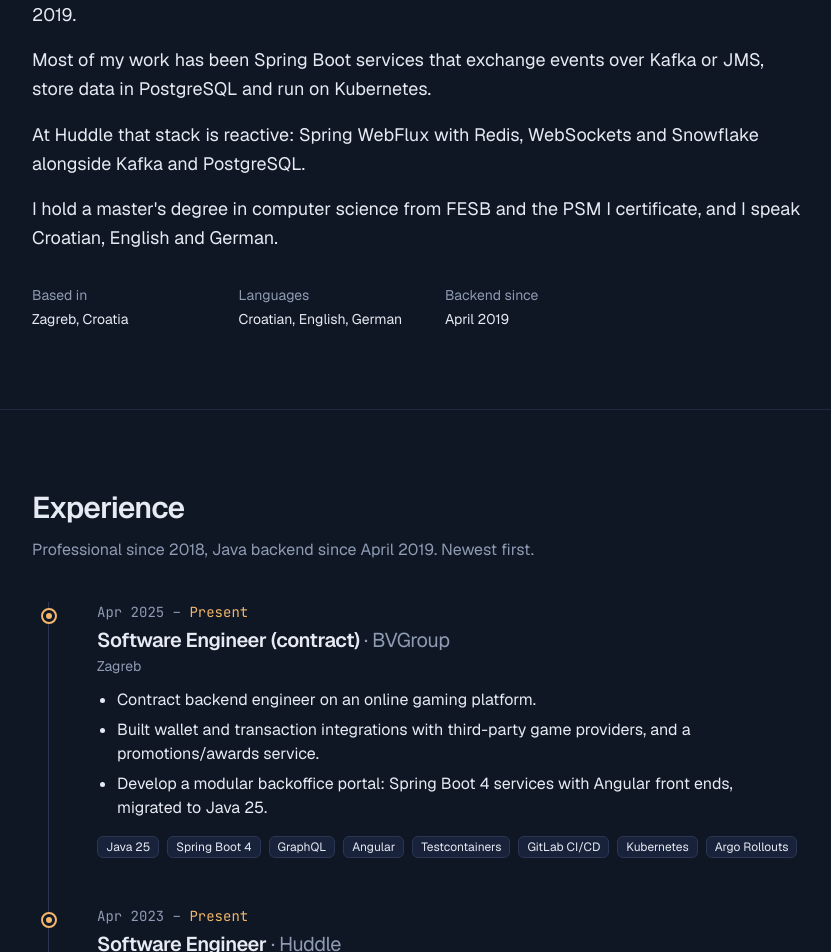
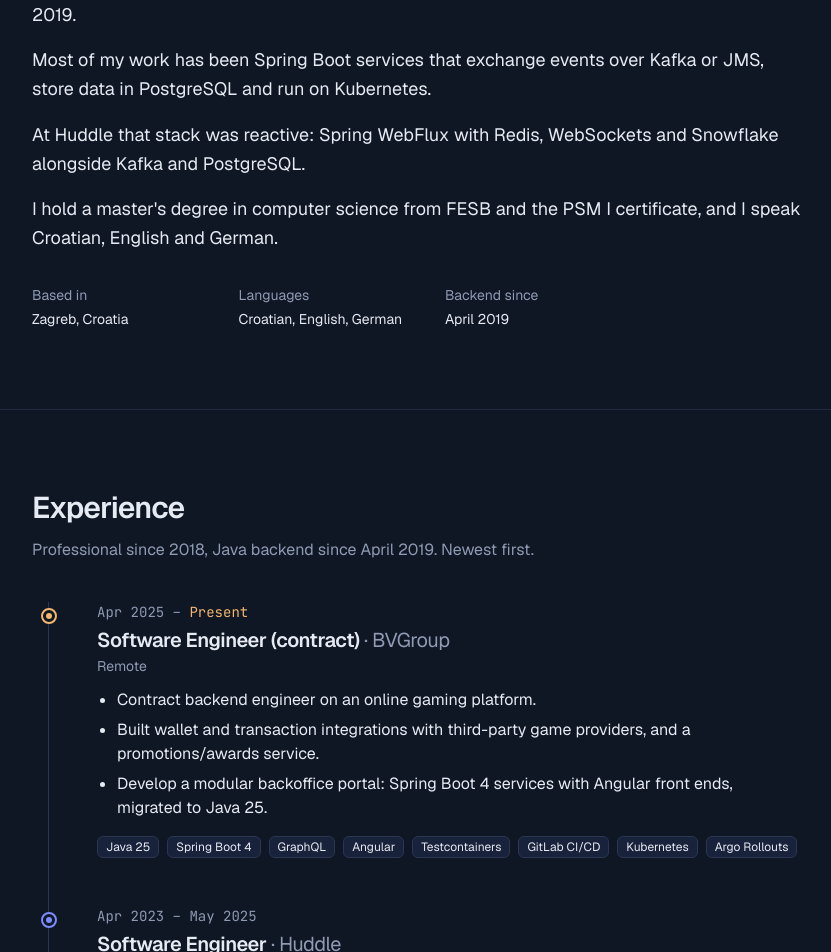
Before and after one commit to bartolovica/portfolio, a Next.js app: page / in a window 1280 px wide. Shown: the part 720-1672 px from the top of the page, without its empty margins (56-887 px from the left). Built offline with nearby package versions, Linux system fonts and the light colour scheme; no server answers.

Commit message:
Make BVGroup the current remote role and end Huddle in Apr 2025
Set the BVGroup location to Remote, give Huddle an end date and switch
the About sentence about Huddle to the past tense.

```diff
--- a/src/content/site.ts
+++ b/src/content/site.ts
@@ -46,7 +46,7 @@ export const site = {
   about: [
     "I am a backend engineer based in Zagreb, working in software since 2018 and on Java since 2019.",
     "Most of my work has been Spring Boot services that exchange events over Kafka or JMS, store data in PostgreSQL and run on Kubernetes.",
-    "At Huddle that stack is reactive: Spring WebFlux with Redis, WebSockets and Snowflake alongside Kafka and PostgreSQL.",
+    "At Huddle that stack was reactive: Spring WebFlux with Redis, WebSockets and Snowflake alongside Kafka and PostgreSQL.",
     "I hold a master's degree in computer science from FESB and the PSM I certificate, and I speak Croatian, English and German.",
   ] as string[] | null,
   /** TODO(antun): "Open to work / freelance" badge. Hidden while null. */
@@ -87,7 +87,7 @@ export const site = {
       id: "bvgroup",
       role: "Software Engineer (contract)",
       company: "BVGroup",
-      location: "Zagreb",
+      location: "Remote",
       start: "2025-04",
       end: null,
       startLabel: "Apr 2025",
@@ -114,9 +114,9 @@ export const site = {
       company: "Huddle",
       location: "Zagreb",
       start: "2023-04",
-      end: null,
+      end: "2025-05",
       startLabel: "Apr 2023",
-      endLabel: "Present",
+      endLabel: "May 2025",
       tech: [
         "Java 17",
         "Spring Boot (Reactor/WebFlux)",
```
